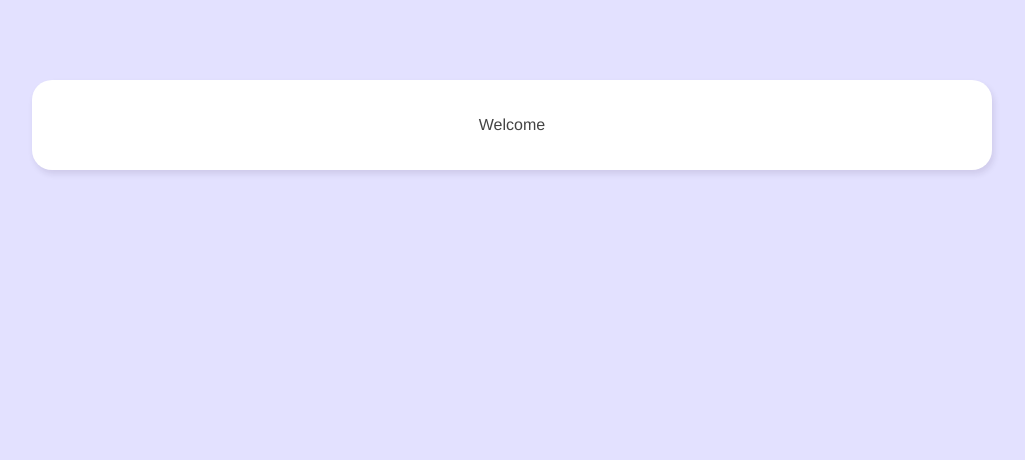
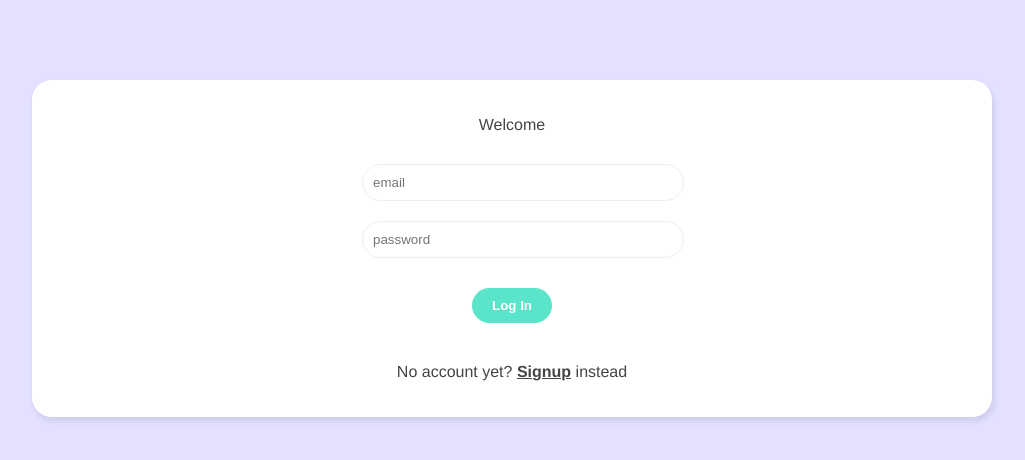
Before and after one commit to a-ahrens/vue_chat_firebase, a Vue app: page / in a window 1280 px wide. Shown: the top 460 px of the page, without its empty margins (128-1153 px from the left). Built offline with nearby package versions, Linux system fonts and the light colour scheme.

Commit message:
Established Login and Signup forms general structure.

```diff
--- /dev/null
+++ b/src/components/LoginForm.vue
@@ -0,0 +1,27 @@
+<template>
+  <form @submit.prevent="handleSubmit">
+    <input type="email" required placeholder="email" v-model="email" />
+    <input type="password" required placeholder="password" v-model="password" />
+    <button>Log In</button>
+  </form>
+</template>
+
+<script>
+import { ref } from 'vue'
+export default {
+    setup() {
+        const email = ref('')
+        const password = ref('')
+
+        const handleSubmit = () => {
+            console.log( email.value, password.value)
+        }
+
+        return { email, password, handleSubmit }
+    }
+}
+</script>
+
+<style>
+
+</style>
--- /dev/null
+++ b/src/components/SignupForm.vue
@@ -0,0 +1,29 @@
+<template>
+  <form @submit.prevent="handleSubmit">
+    <input type="text" required placeholder="display name" v-model="displayName" />
+    <input type="email" required placeholder="email" v-model="email" />
+    <input type="password" required placeholder="password" v-model="password" />
+    <button>Sign up</button>
+  </form>
+</template>
+
+<script>
+import { ref } from 'vue'
+export default {
+    setup() {
+        const displayName = ref('')
+        const email = ref('')
+        const password = ref('')
+
+        const handleSubmit = () => {
+            console.log(displayName.value, email.value, password.value)
+        }
+
+        return { displayName, email, password, handleSubmit }
+    }
+}
+</script>
+
+<style>
+
+</style>
--- a/src/views/Welcome.vue
+++ b/src/views/Welcome.vue
@@ -1,18 +1,63 @@
 <template>
   <div class="welcome container">
     <p>Welcome</p>
+    <div v-if="showLogin">
+      <LoginForm />
+      <p>No account yet? <span @click="showLogin = false">Signup</span> instead</p>
+    </div>
+    <div v-else>
+      <h2>Sign up</h2>
+      <SignupForm />
+      <p>Already registered? <span @click="showLogin = true">Login</span> instead</p>
+    </div>
   </div>
 </template>
 
 <script>
+import SignupForm from "../components/SignupForm.vue";
+import LoginForm from "../components/LoginForm.vue";
+import { ref } from "vue"
+
 export default {
+  components: { SignupForm, LoginForm },
+  setup() {
+    const showLogin = ref(true);
 
-}
+    return { showLogin };
+  },
+};
 </script>
 
 <style>
-    .welcome {
-        text-align: center;
-        padding: 20px 0;
-    }
+.welcome {
+  text-align: center;
+  padding: 20px 0;
+}
+/* form styles */
+.welcome form {
+  width: 300px;
+  margin: 20px auto;
+}
+.welcome label {
+  display: block;
+  margin: 20px 0 10px;
+}
+.welcome input {
+  width: 100%;
+  padding: 10px;
+  border-radius: 20px;
+  border: 1px solid #eee;
+  outline: none;
+  color: #999;
+  margin: 10px auto;
+}
+
+  .welcome span{
+    font-weight: bold;
+    text-decoration: underline;
+    cursor: pointer;
+  }
+  .welcome button {
+    margin: 20px auto;
+  }
 </style>
```
